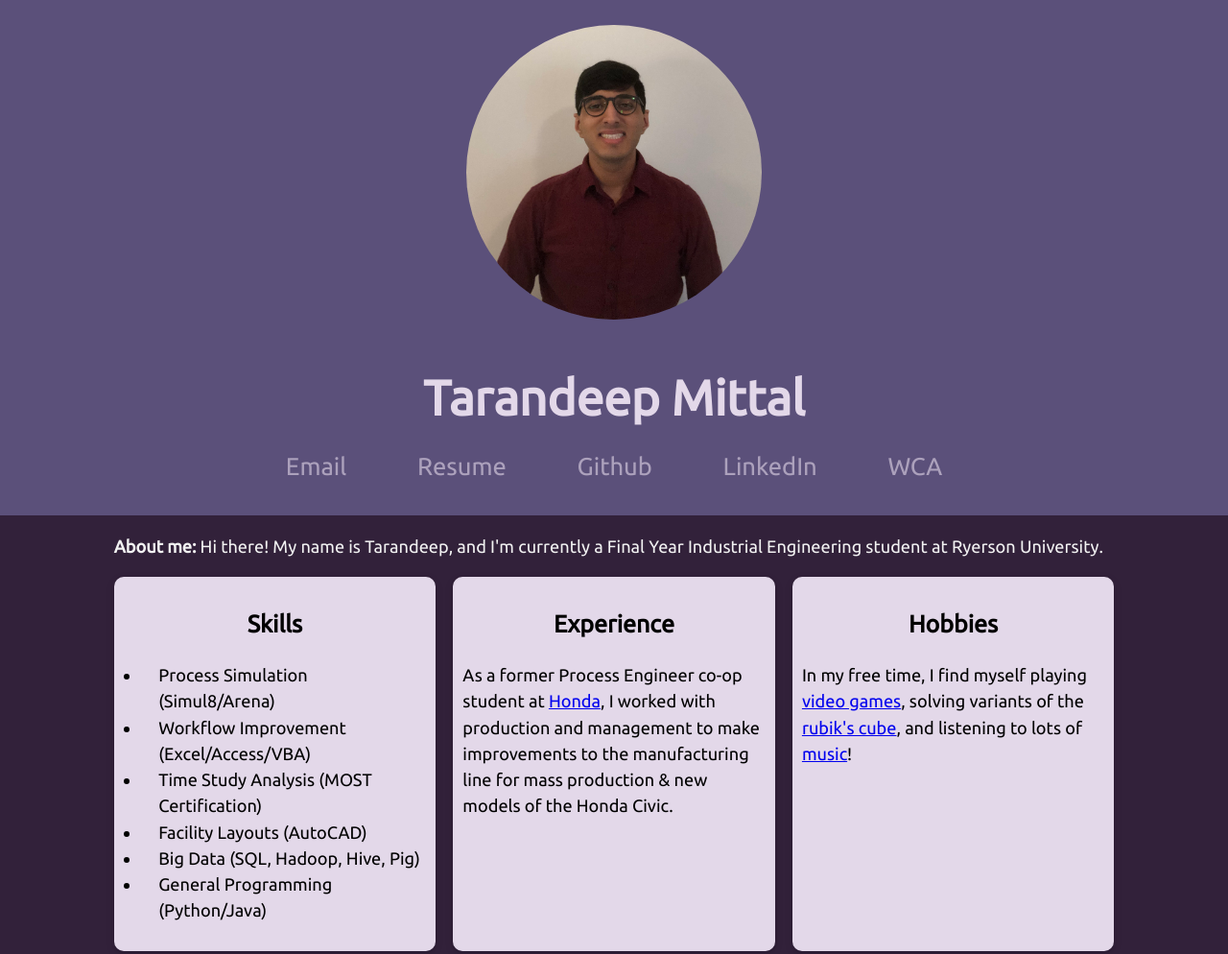
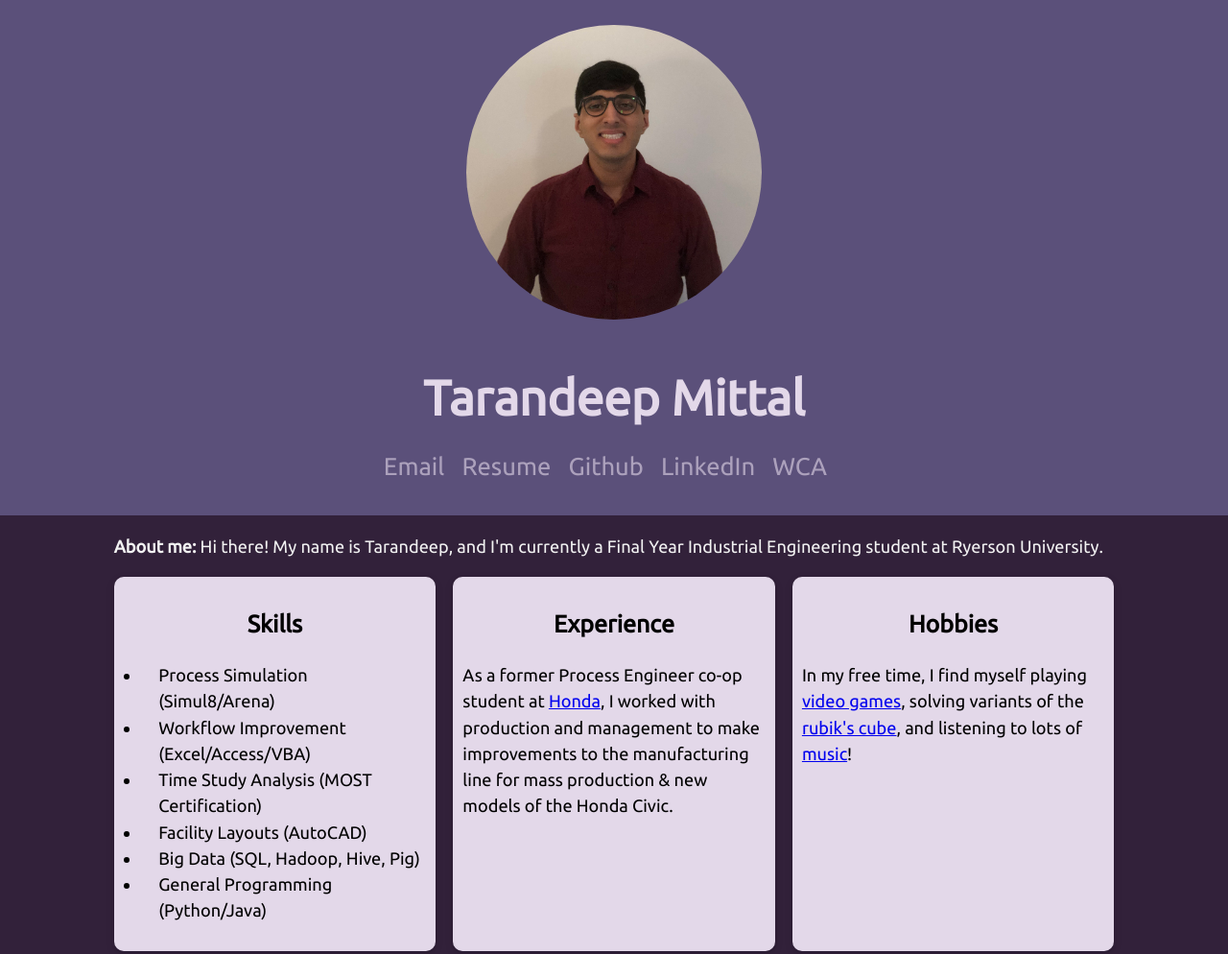
Before and after one commit to tdmittens/personal-website, a plain HTML site: page index.html in a window 1280 px wide. Shown: the top 994 px of the page at 96% size. Drawn offline with Linux system fonts and the light colour scheme.

Commit message:
fixed ga
Gap property does not work on safari - fixed

```diff
--- a/src/css/styles.css
+++ b/src/css/styles.css
@@ -86,12 +86,14 @@ body{
     display: flex;
     justify-content: center;
     text-align: center;
-    gap: 6%;
+
+    /*gap: 5%; doesn't work on safari*/
 }
 
 .links li{
     list-style: none;
     padding:0.5em 0;
+    margin-right: 1rem
 }
 
 .links li a{
```
